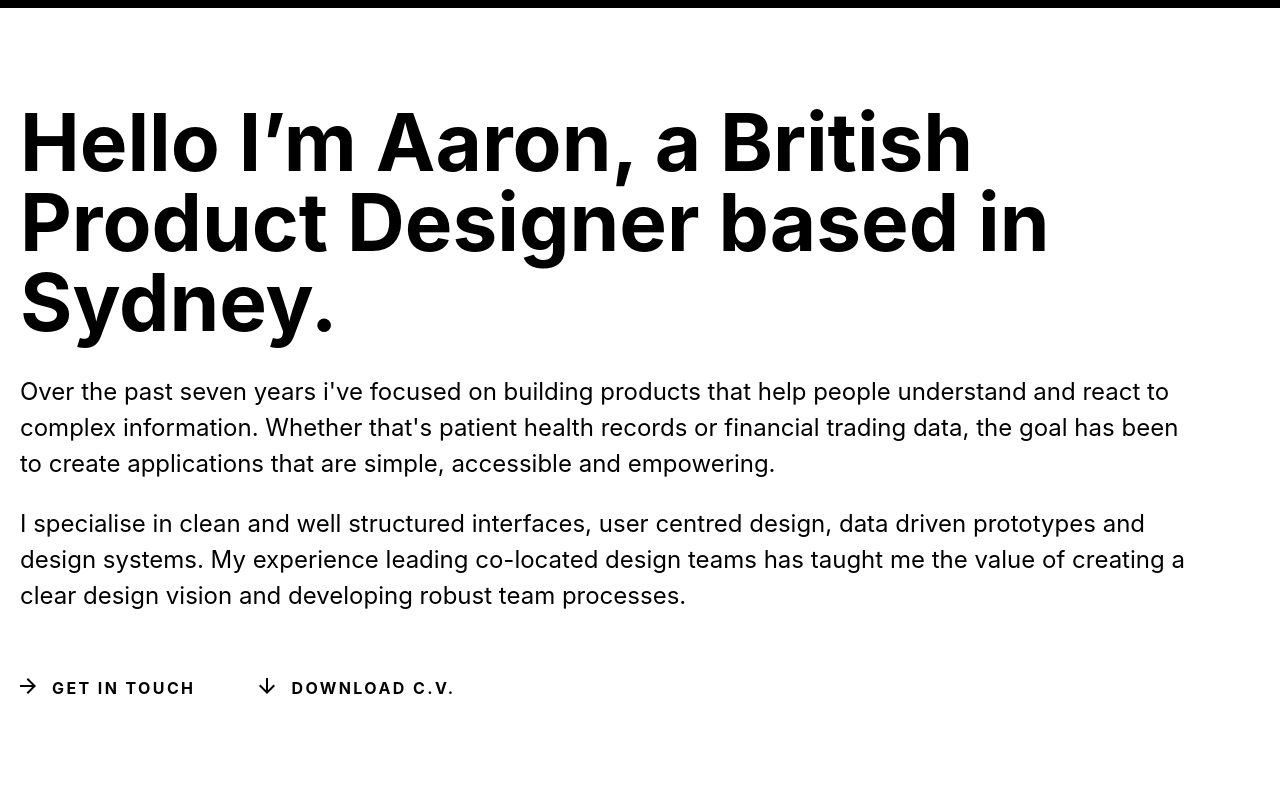
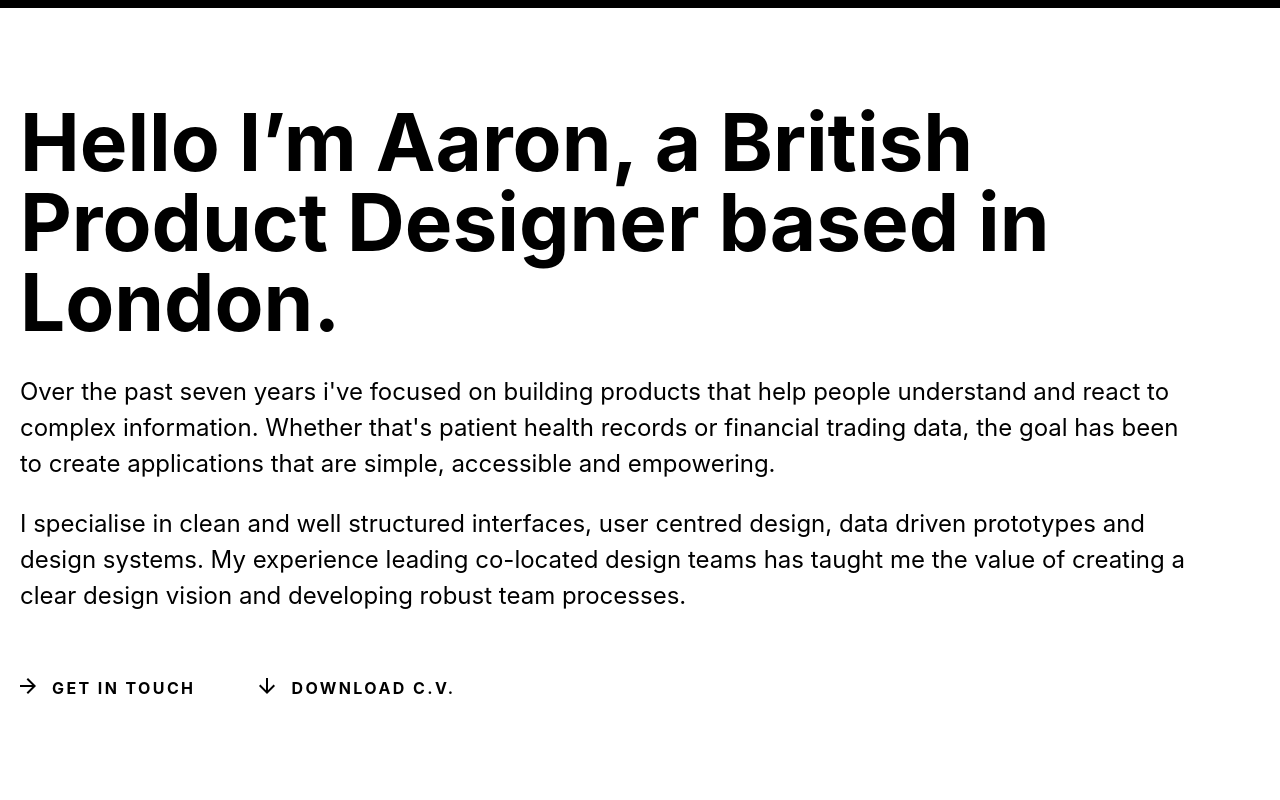
Before and after one commit to gitadr/gatsbyPortfolio, a Gatsby app: page / in a window 1280 px wide. Shown: the top 800 px of the page. Built offline with nearby package versions, Linux system fonts and the light colour scheme.

Commit message:
location change

```diff
--- a/src/components/header.js
+++ b/src/components/header.js
@@ -5,7 +5,7 @@ export default () => (
   <header>
     <div className={styles.container}>
       <div className={styles.content}>
-        <h1>Hello I’m Aaron, a British Product Designer based in Sydney.</h1>
+        <h1>Hello I’m Aaron, a British Product Designer based in London.</h1>
         <p className="intro">
           Over the past seven years i've focused on building products that help
           people understand and react to complex information. Whether that's
```
